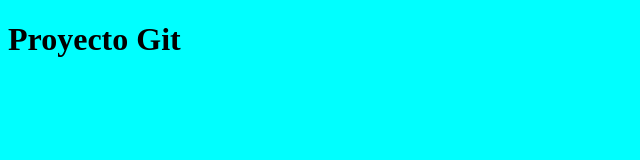
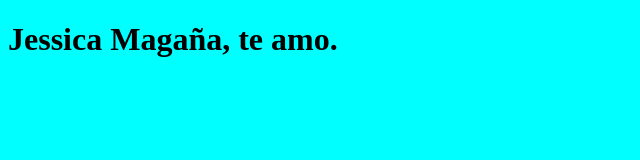
Before and after one commit to JR1234567810/RUBEN-CV, a plain HTML site: page index.html in a window 1280 px wide. Shown: the whole page, without its empty margins (0-640 px from the left). Drawn offline with Linux system fonts and the light colour scheme.

Commit message:
Update index.html

```diff
--- a/index.html
+++ b/index.html
@@ -7,7 +7,7 @@
     <link rel="stylesheet" href="estilos.css">
 </head>
 <body>
-    <h1>Proyecto Git</h1>
+    <h1>Jessica Magaña, te amo.</h1>
 
 </body>
 </html>
```
